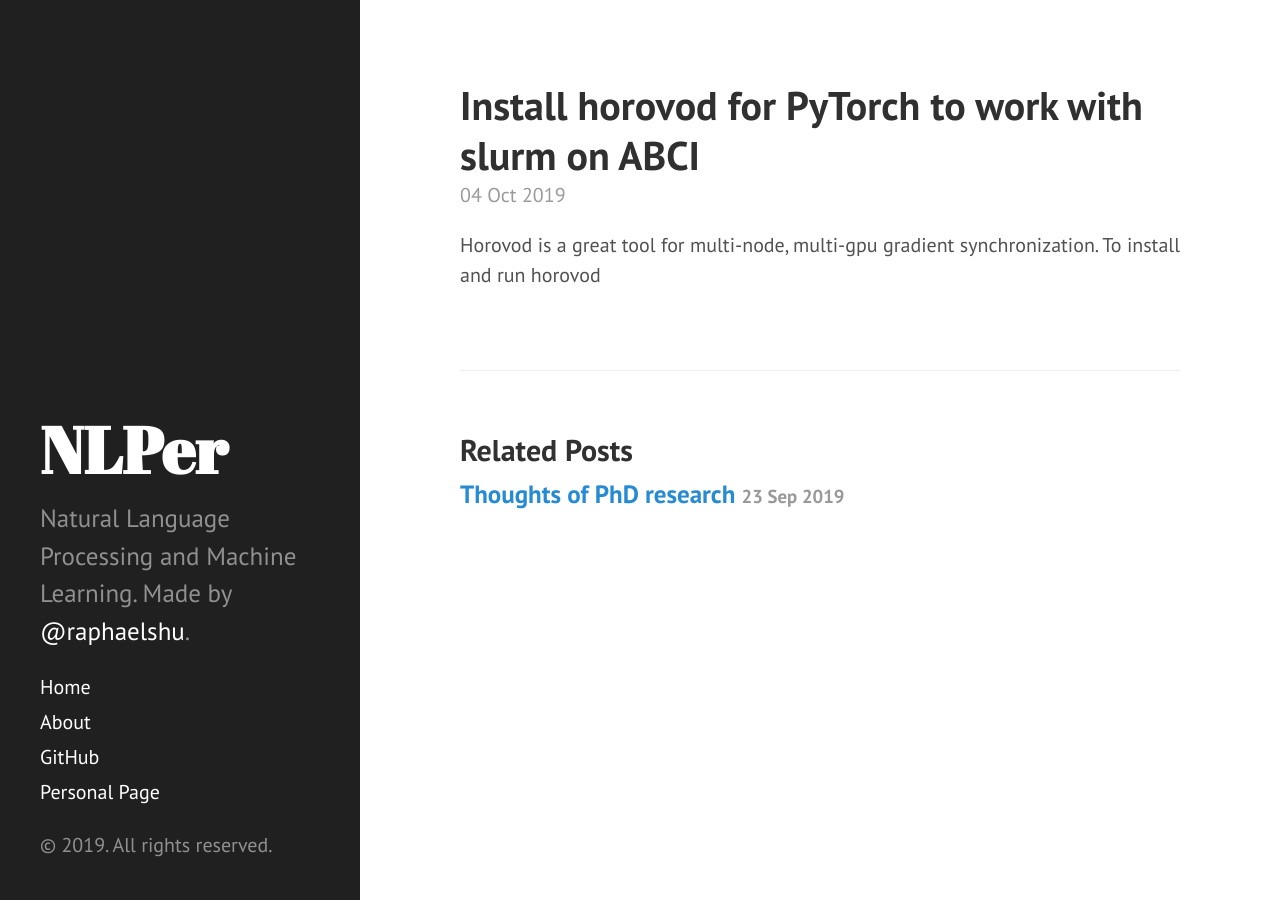
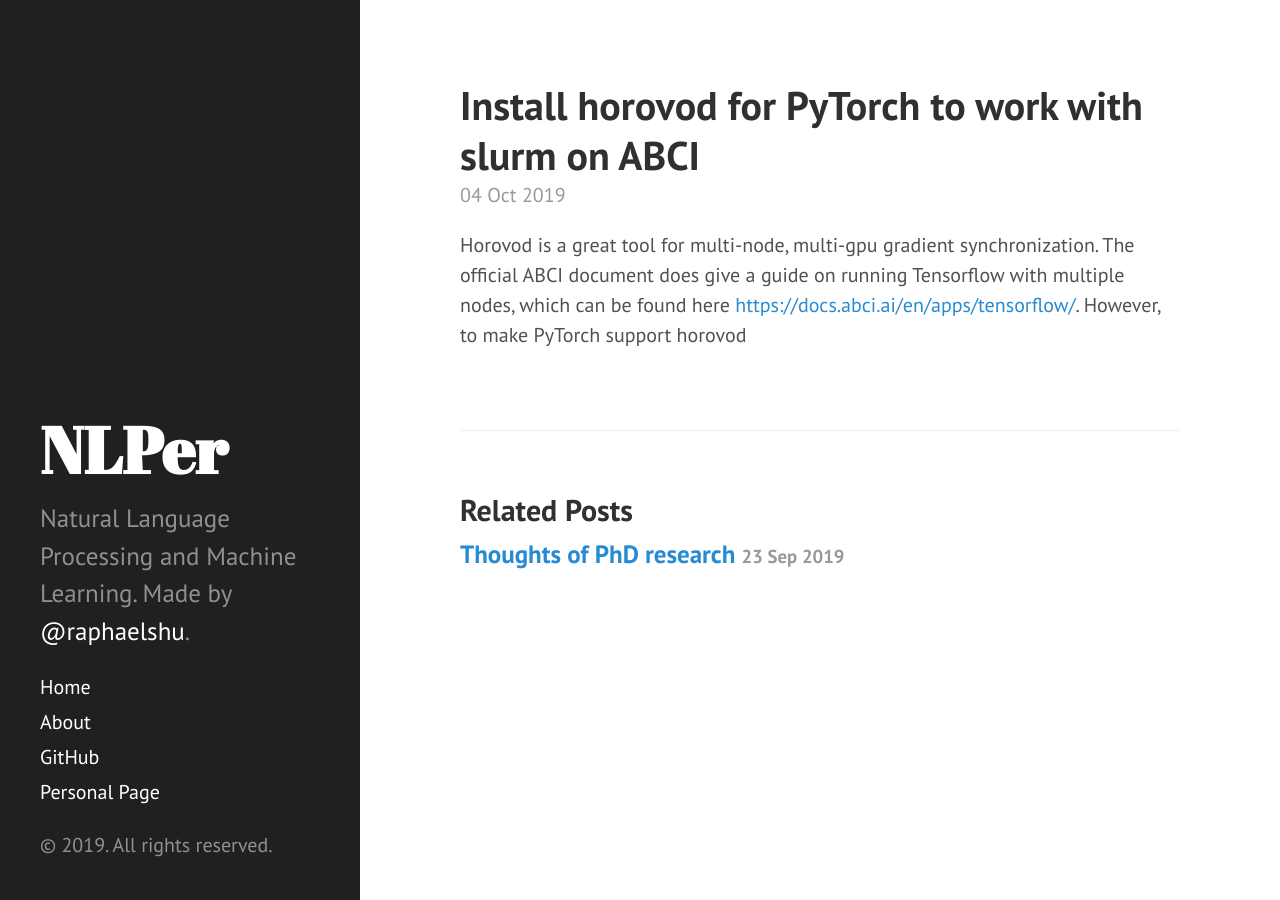
Before and after one commit to zomux/nlper, a Jekyll site: the page built from _posts/2019-10-4-install-horovod-python-with-slurm-abci.md.md, in a window 1280 px wide. Built offline with Jekyll 4.4.1, drawn with Linux system fonts in a browser that asks for light colours.

Commit message:
_posts/2019-10-4-install-horovod-python-with-slurm-abci.md.md updated from https://stackedit.io/

```diff
--- a/_posts/2019-10-4-install-horovod-python-with-slurm-abci.md.md
+++ b/_posts/2019-10-4-install-horovod-python-with-slurm-abci.md.md
@@ -3,8 +3,7 @@
 title: Install horovod for PyTorch to work with slurm on ABCI
 ---
 
-Horovod is a great tool for multi-node, multi-gpu gradient synchronization.
-To install and run horovod
+Horovod is a great tool for multi-node, multi-gpu gradient synchronization. The official ABCI document does give a guide on running Tensorflow with multiple nodes, which can be found here [https://docs.abci.ai/en/apps/tensorflow/](https://docs.abci.ai/en/apps/tensorflow/).  However, to make PyTorch support horovod
 <!--stackedit_data:
-eyJoaXN0b3J5IjpbLTg1MTcyOTE0OF19
+eyJoaXN0b3J5IjpbLTI3NzA0MzM4N119
 -->
```
